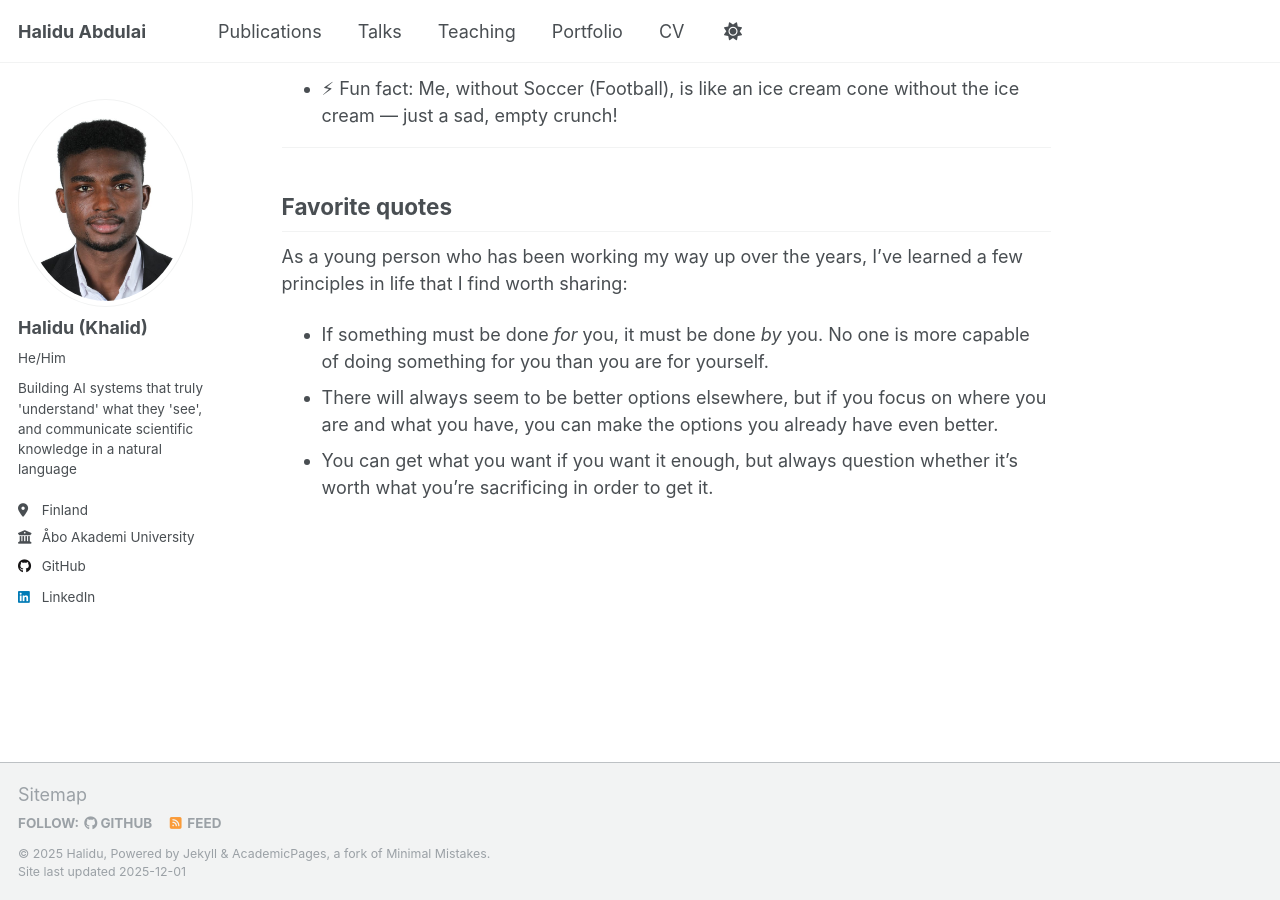
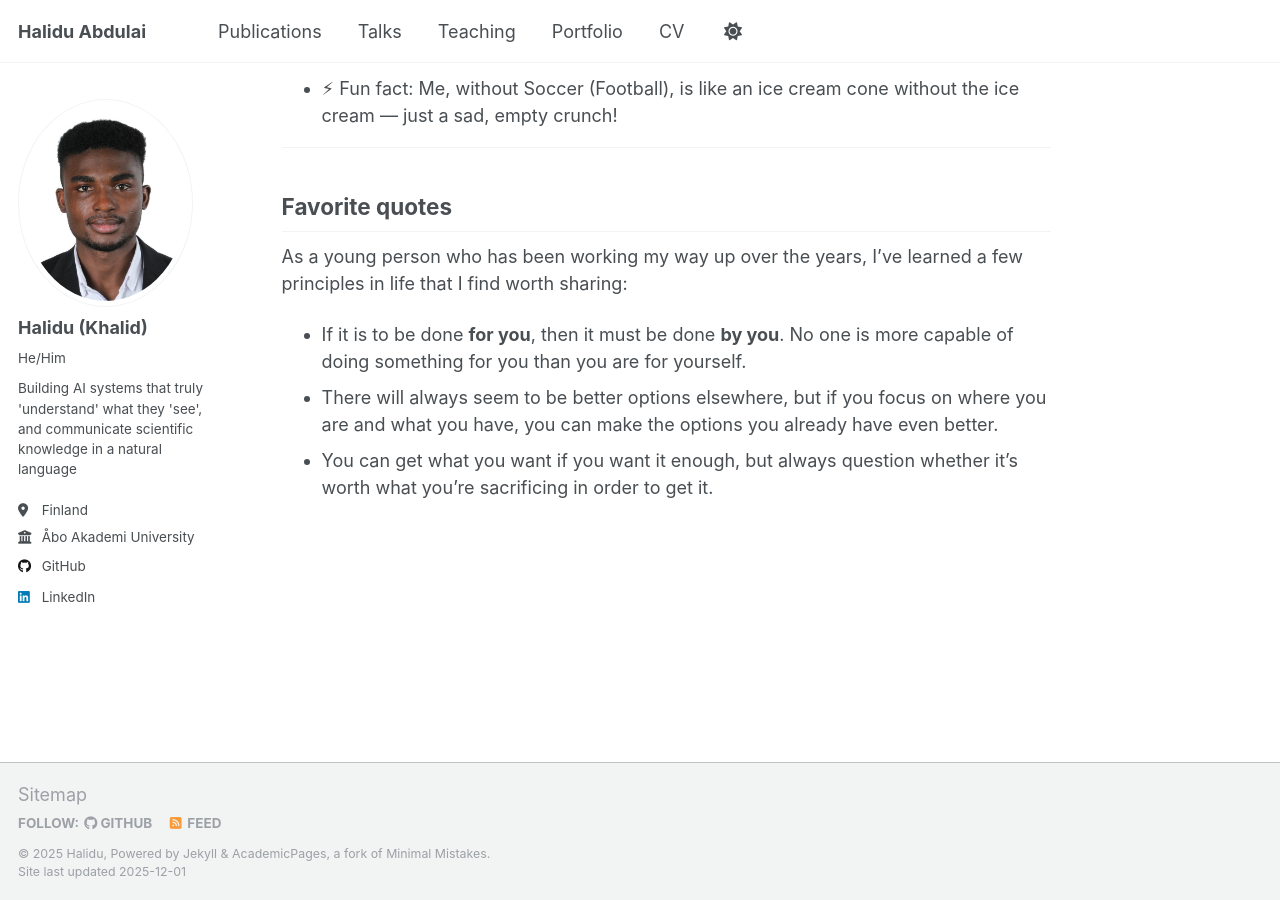
Before and after one commit to abdulaihalidu/abdulaihalidu.github.io, a Jekyll site: the page built from _pages/about.md, in a window 1280 px wide and 900 px high, scrolled down 588 px. Built offline with Jekyll 4.4.1, drawn with Linux system fonts in a browser that asks for light colours; a script that is not in the unit is left out.

Commit message:
Update quote formatting for emphasis

```diff
--- a/_pages/about.md
+++ b/_pages/about.md
@@ -22,6 +22,6 @@ My research interests lie in machine learning, computer vision, and natural lang
 
 As a young person who has been working my way up over the years, I've learned a few principles in life that I find worth sharing:
 
-- If something must be done *for* you, it must be done *by* you. No one is more capable of doing something for you than you are for yourself.
+- If it is to be done **for you**, then it must be done **by you**. No one is more capable of doing something for you than you are for yourself.
 - There will always seem to be better options elsewhere, but if you focus on where you are and what you have, you can make the options you already have even better.
 - You can get what you want if you want it enough, but always question whether it's worth what you're sacrificing in order to get it.
```
